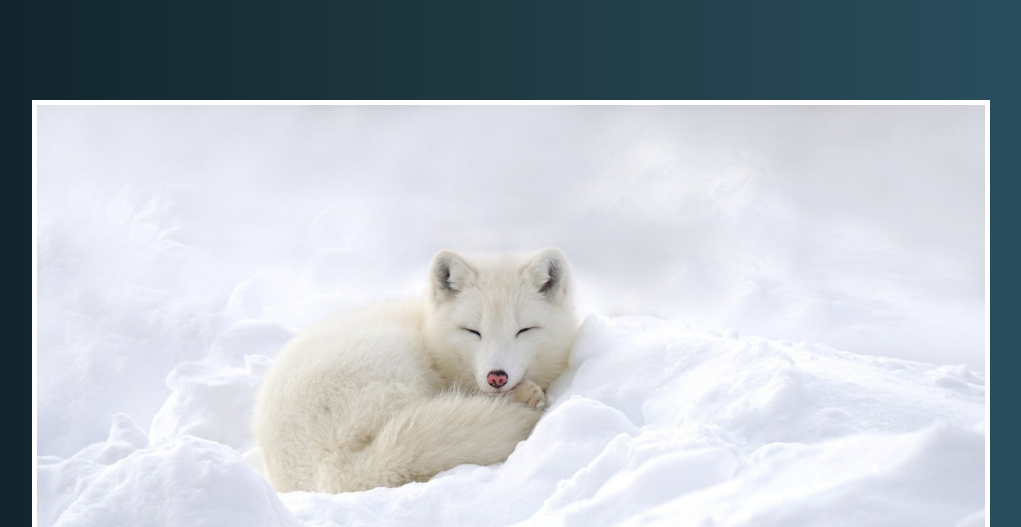
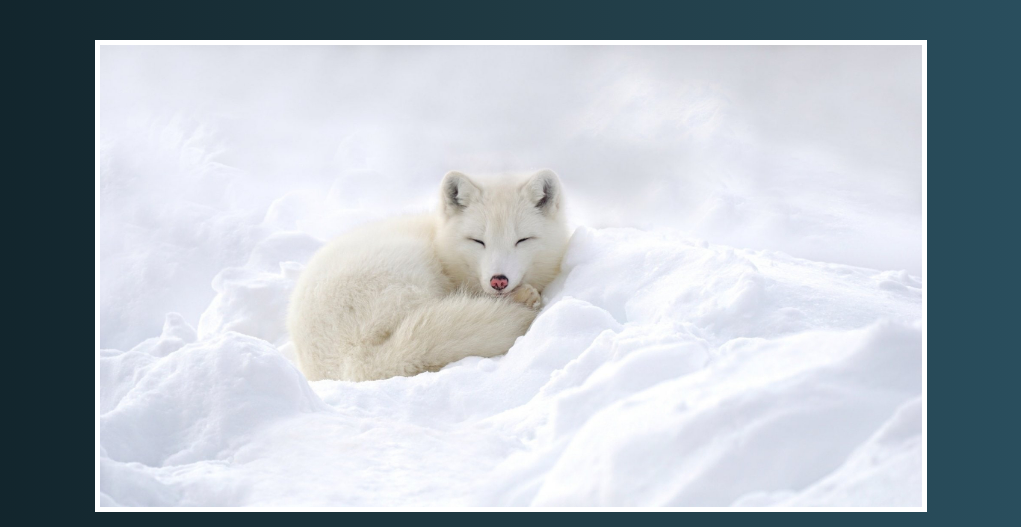
Before and after one commit to Glyphinder/Motivational_Quote, a plain HTML site: page index.html in a window 1280 px wide. Shown: the top 527 px of the page, without its empty margins (129-1150 px from the left). Drawn offline with nearby package versions, Linux system fonts and the light colour scheme.

Commit message:
Update style.css for making the website to adjust and be visible on one page without scrolling it down
1 - Changed Width of Image from 75% to 65% of total Page Width
2 - Changed Top Margin For the Image from 100px to 40px

```diff
--- a/style.css
+++ b/style.css
@@ -3,8 +3,8 @@ body {
 }
 .fox {
   display: block;
-  width: 75%;
-  margin: 100px auto 0px;
+  width: 65%;
+  margin: 40px auto 0px;
   border: 5px solid white;
 }
 
```
